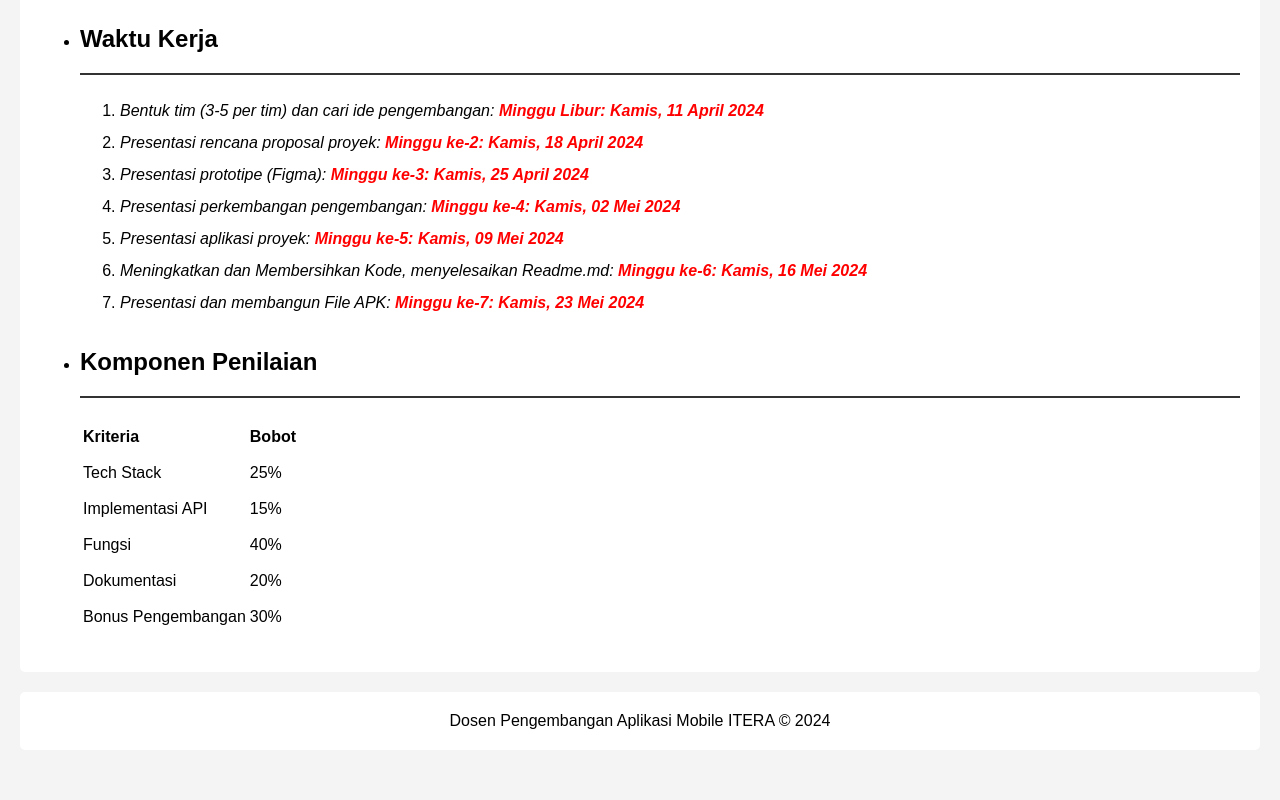
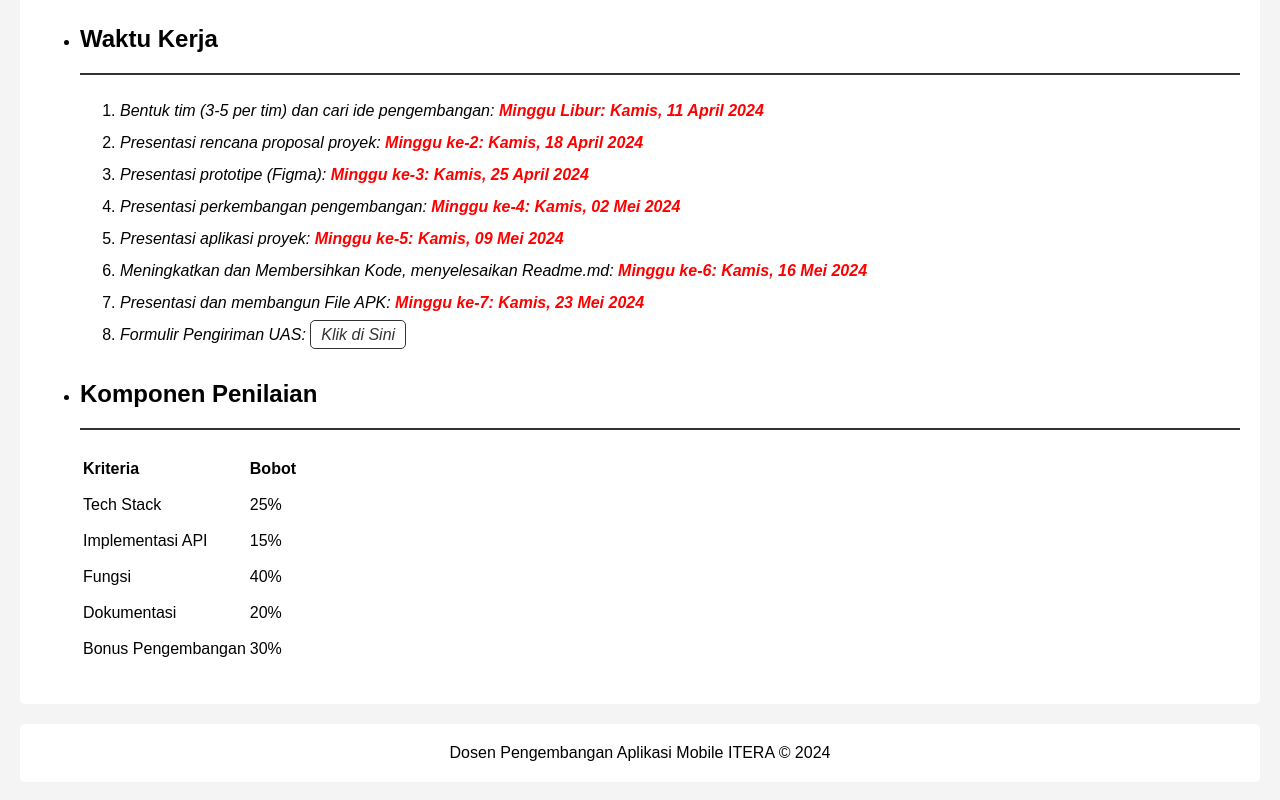
Before and after one commit to mh4Scripts/uas-pam-2024, a plain HTML site: page index.html in a window 1280 px wide. Shown: the part 2096-2896 px from the top of the page. Before the commit the page ends 2866 px from the top, so only its background shows below. Drawn offline with Linux system fonts and the light colour scheme.

Commit message:
Update index.html

```diff
--- a/index.html
+++ b/index.html
@@ -105,6 +105,7 @@
                     <li><i>Presentasi aplikasi proyek: <b class="urgent">Minggu ke-5: Kamis, 09 Mei 2024</b></i></li>
                     <li><i>Meningkatkan dan Membersihkan Kode, menyelesaikan Readme.md: <b class="urgent">Minggu ke-6: Kamis, 16 Mei 2024</b></i></li>
                     <li><i>Presentasi dan membangun File APK: <b class="urgent">Minggu ke-7: Kamis, 23 Mei 2024</b></i></li>
+                    <li><i>Formulir Pengiriman UAS: <a href="https://forms.gle/4ax3LWpwmKomvYs89" target="_blank">Klik di Sini</a></i></li>
                 </ol>
             </li>
             <li>
```
